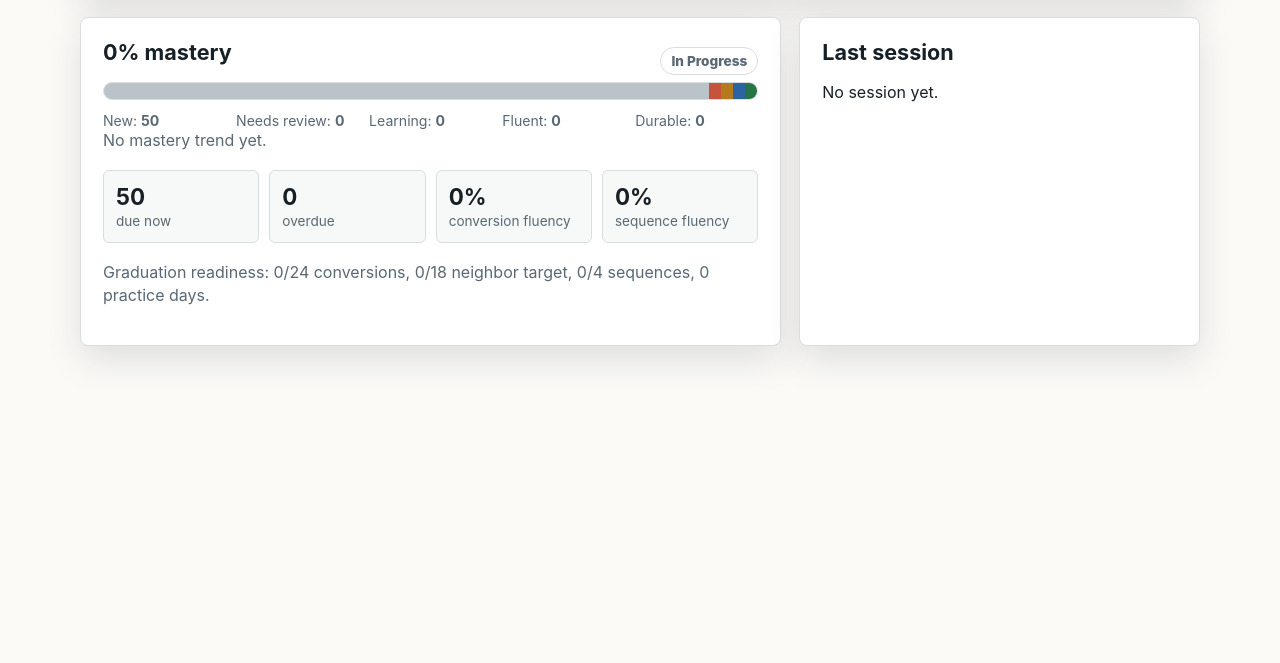
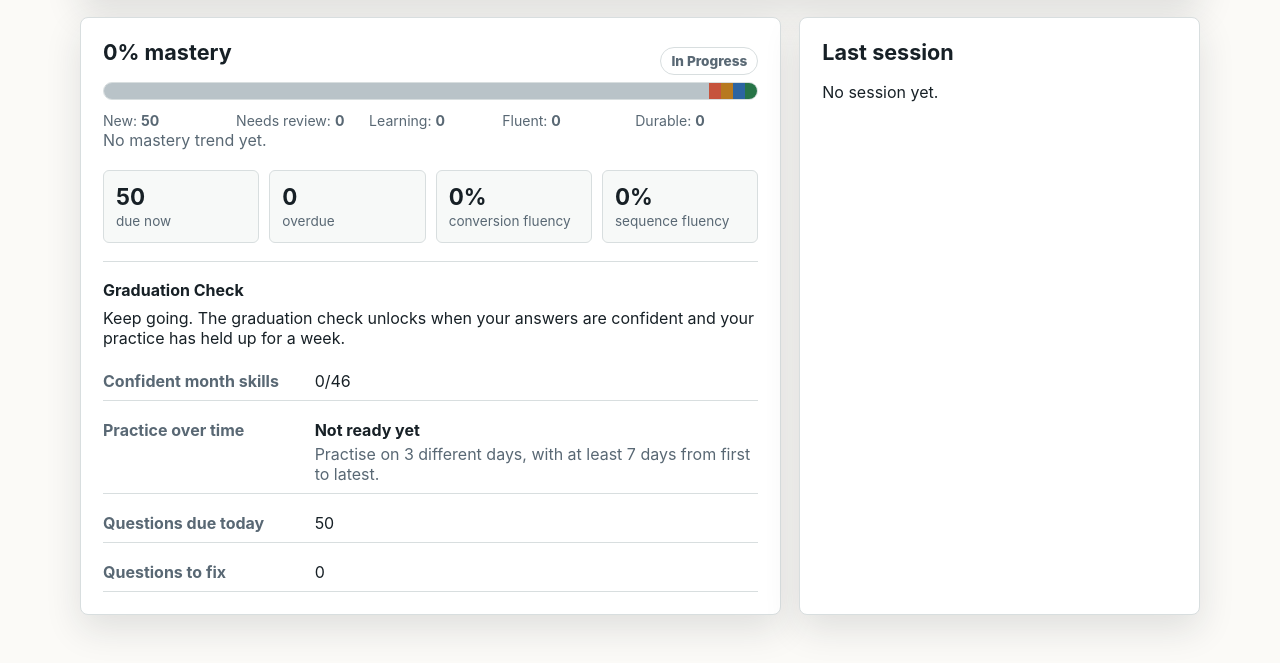
Before and after one commit to bitbutter/monthsofyearlearner, a website: page index.html in a window 1280 px wide. Shown: the part 372-1035 px from the top of the page. Before the commit the page ends 800 px from the top, so only its background shows below. Drawn offline with Linux system fonts and the light colour scheme.

Commit message:
Add graduation readiness copy

```diff
--- a/app.js
+++ b/app.js
@@ -201,6 +201,38 @@
     return value === 1 ? singular : pluralValue;
   }
 
+  function graduationButton(buttonClass = "secondary-button") {
+    return `<button class="${buttonClass}" data-action="start-graduation">Take the graduation check!</button>`;
+  }
+
+  function graduationReadinessPanel(eligibility) {
+    const confidentReady =
+      eligibility.conversionReady + Math.min(eligibility.neighborReady, eligibility.neighborRequired) + eligibility.sequenceReady;
+    const confidentRequired = eligibility.conversionRequired + eligibility.neighborRequired + eligibility.sequenceRequired;
+    return `
+      <div class="graduation-readiness">
+        <h3>Graduation Check</h3>
+        <p>${
+          eligibility.eligible
+            ? "You're ready for the graduation check. It checks whether you can do the months without help."
+            : "Keep going. The graduation check unlocks when your answers are confident and your practice has held up for a week."
+        }</p>
+        <dl class="data-list readiness-list">
+          <div><dt>Confident month skills</dt><dd>${confidentReady}/${confidentRequired}</dd></div>
+          <div>
+            <dt>Practice over time</dt>
+            <dd>
+              <strong>${eligibility.spacingOk ? "Ready" : "Not ready yet"}</strong>
+              <span>Practise on 3 different days, with at least 7 days from first to latest.</span>
+            </dd>
+          </div>
+          <div><dt>Questions due today</dt><dd>${eligibility.dueRequiredIds.length}</dd></div>
+          <div><dt>Questions to fix</dt><dd>${eligibility.weakIds.length}</dd></div>
+        </dl>
+      </div>
+    `;
+  }
+
   function masteryPanel() {
     const snapshot = Core.computeMasterySnapshot(state, new Date());
     const eligibility = Core.graduationEligibility(state, new Date());
@@ -218,7 +250,7 @@
           <div><strong>${snapshot.conversionFluencyPercent}%</strong><span>conversion fluency</span></div>
           <div><strong>${snapshot.sequenceFluencyPercent}%</strong><span>sequence fluency</span></div>
         </div>
-        <p class="compact">Graduation readiness: ${eligibility.conversionReady}/24 conversions, ${eligibility.neighborReady}/18 neighbor target, ${eligibility.sequenceReady}/4 sequences, ${eligibility.practiceDayCount} practice days.</p>
+        ${graduationReadinessPanel(eligibility)}
       </section>
     `;
   }
@@ -325,7 +357,7 @@
     const graduatedAt = state.goal.graduatedAt ? `<p class="success-line">Goal achieved on ${formatDate(state.goal.graduatedAt)}.</p>` : "";
     const primaryAction =
       graduationTestMode
-        ? '<button class="primary-button" data-action="start-graduation">Take graduation check</button>'
+        ? graduationButton("primary-button")
         : achieved && snapshot.dueCards === 0
         ? '<button class="primary-button" data-action="settings">Review progress</button>'
         : `<button class="primary-button" data-action="start-session">${achieved ? "Start maintenance" : "Start practice"}</button>`;
@@ -349,7 +381,7 @@
             ${primaryAction}
             ${
               eligibility.eligible && !graduationTestMode
-                ? '<button class="secondary-button" data-action="start-graduation">Take graduation check</button>'
+                ? graduationButton()
                 : ""
             }
           </div>
@@ -711,7 +743,7 @@
           <button class="primary-button" data-action="practice-again">Practice again</button>
           ${
             eligibility.eligible
-              ? '<button class="secondary-button" data-action="start-graduation">Take graduation check</button>'
+              ? graduationButton()
               : ""
           }
           <button class="ghost-button" data-action="settings">Review progress</button>
--- a/styles.css
+++ b/styles.css
@@ -297,6 +297,26 @@ h3 {
 
 .progress-trend-panel {
   margin-top: 18px;
+}
+
+.graduation-readiness {
+  margin-top: 18px;
+  border-top: 1px solid var(--line);
+  padding-top: 18px;
+}
+
+.graduation-readiness h3 {
+  margin: 0 0 8px;
+}
+
+.graduation-readiness p {
+  margin: 0 0 14px;
+}
+
+.readiness-list dd span {
+  display: block;
+  margin-top: 4px;
+  color: var(--muted);
 }
 
 .segment.new {
```
Also changed, not shown: tests/browser-flow.test.cjs (+1 -1 lines), tests/static.test.cjs (+12 -0 lines), CHANGELOG.md.
